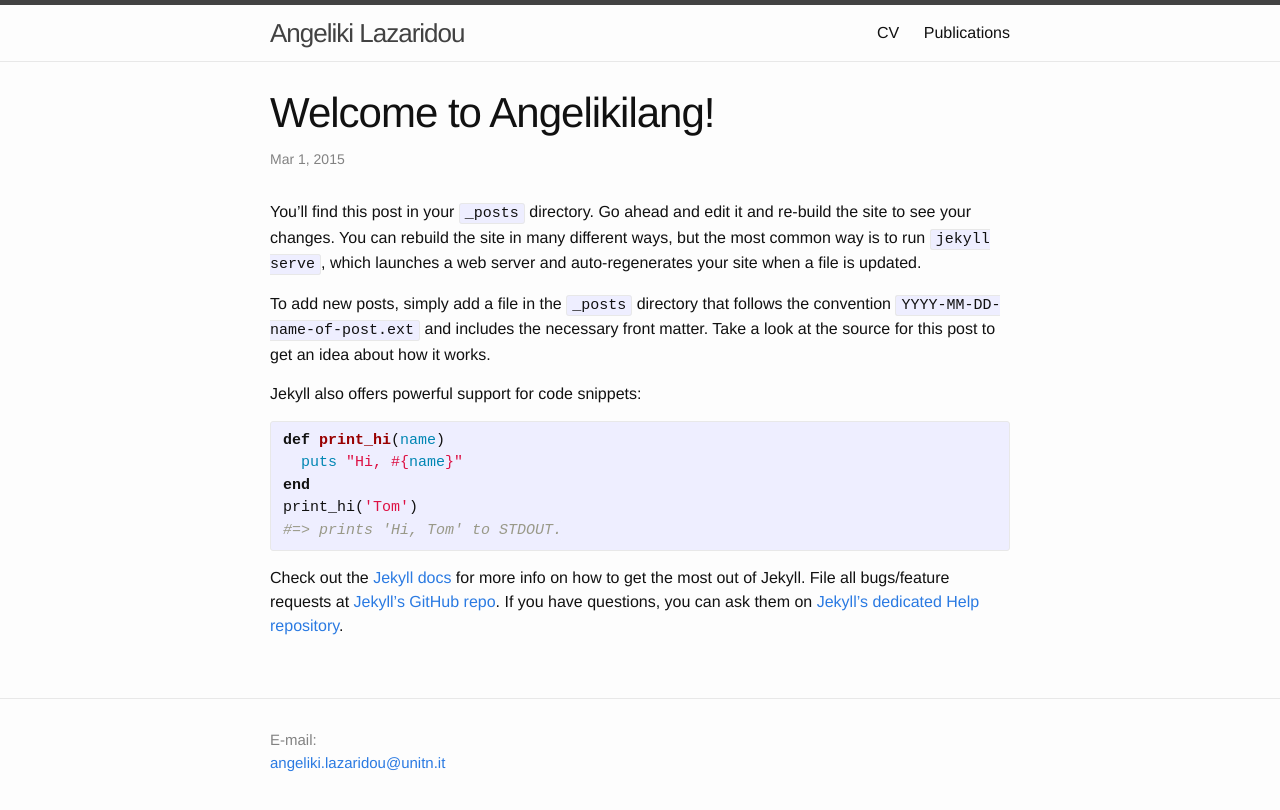
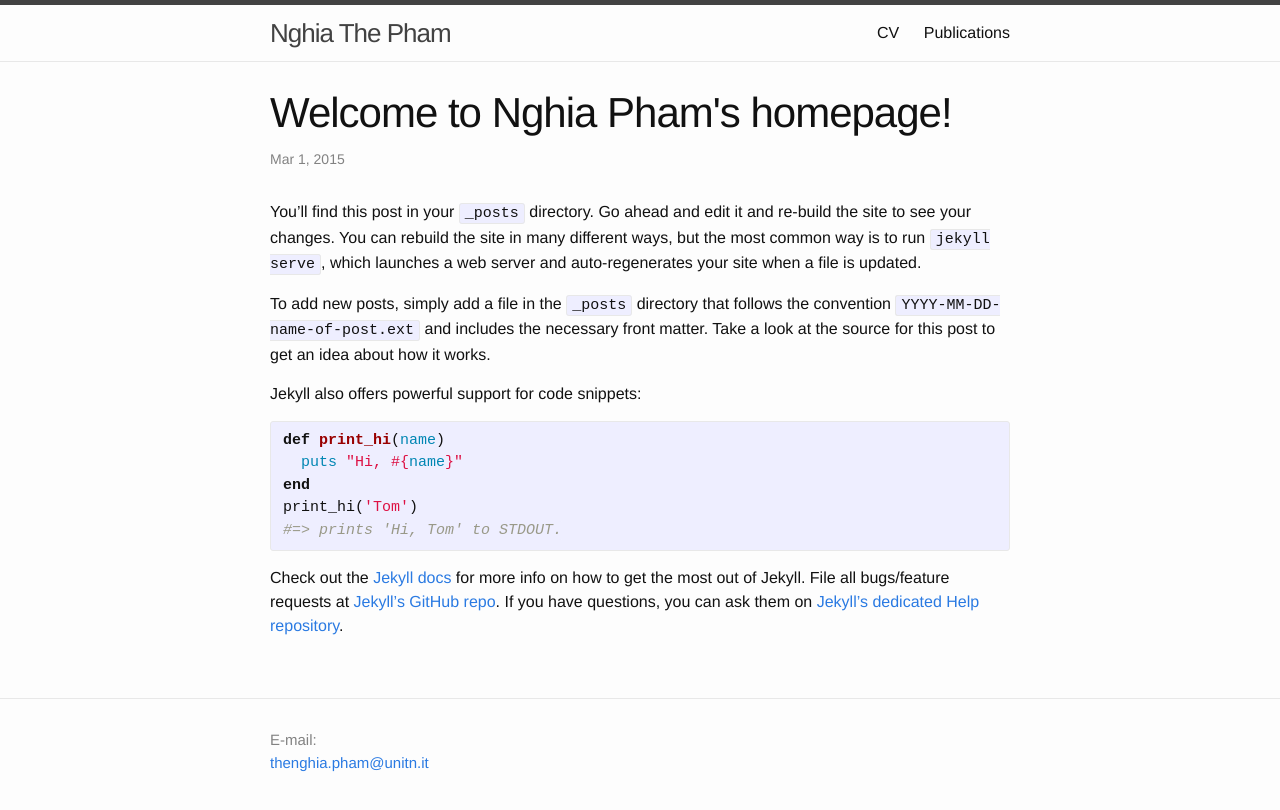
Before and after one commit to thenghiapham/thenghiapham.github.io, a plain HTML site: page jekyll/update/2015/03/01/welcome-to-jekyll.html in a window 1280 px wide. Drawn offline with Linux system fonts and the light colour scheme.

Commit message:
- nghia pham

```diff
--- a/jekyll/update/2015/03/01/welcome-to-jekyll.html
+++ b/jekyll/update/2015/03/01/welcome-to-jekyll.html
@@ -6,12 +6,12 @@
   <meta http-equiv="X-UA-Compatible" content="IE=edge">
   <meta name="viewport" content="width=device-width, initial-scale=1">
 
-  <title>Welcome to Angelikilang!</title>
+  <title>Welcome to Nghia Pham's homepage</title>
   <meta name="description" content="You’ll find this post in your _posts directory. Go ahead and edit it and re-build the site to see your changes. You can rebuild the site in many different wa...">
 
   <link rel="stylesheet" href="/css/main.css">
   <link rel="canonical" href="/jekyll/update/2015/03/01/welcome-to-jekyll.html">
-  <link rel="alternate" type="application/rss+xml" title="Angeliki Lazaridou" href="/feed.xml" />
+  <link rel="alternate" type="application/rss+xml" title="Nghia The Pham" href="/feed.xml" />
 
 <script>
   (function(i,s,o,g,r,a,m){i['GoogleAnalyticsObject']=r;i[r]=i[r]||function(){
@@ -33,7 +33,7 @@
 
   <div class="wrapper">
 
-    <a class="site-title" href="/">Angeliki Lazaridou</a>
+    <a class="site-title" href="/">Nghia The Pham</a>
 
     <nav class="site-nav">
       <a href="#" class="menu-icon">
@@ -73,7 +73,7 @@
         <div class="post">
 
   <header class="post-header">
-    <h1 class="post-title">Welcome to Angelikilang!</h1>
+    <h1 class="post-title">Welcome to Nghia Pham's homepage!</h1>
     <p class="post-meta">Mar 1, 2015</p>
   </header>
 
@@ -109,7 +109,7 @@
       <div class="footer-col  footer-col-1">
         <ul class="contact-list">
           <li>E-mail:</li>
-          <li><a href="mailto:angeliki.lazaridou@unitn.it">angeliki.lazaridou@unitn.it</a></li>
+          <li><a href="mailto:thenghia.pham@unitn.it">thenghia.pham@unitn.it</a></li>
         </ul>
       </div>
 
```
Also changed, not shown: CV/index.html (+1 -1 lines), publications/index.html (+7 -3 lines), 1 other file.
